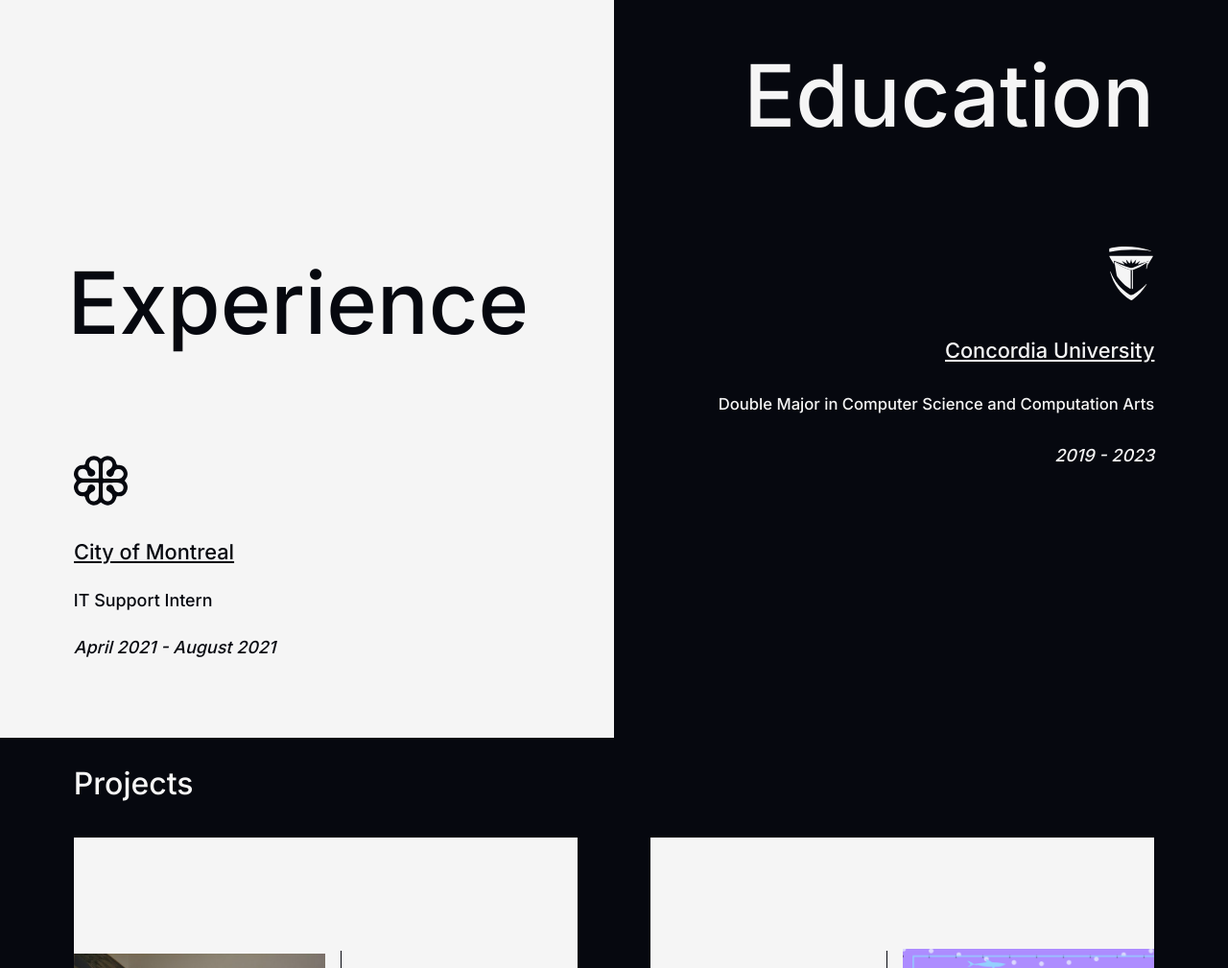
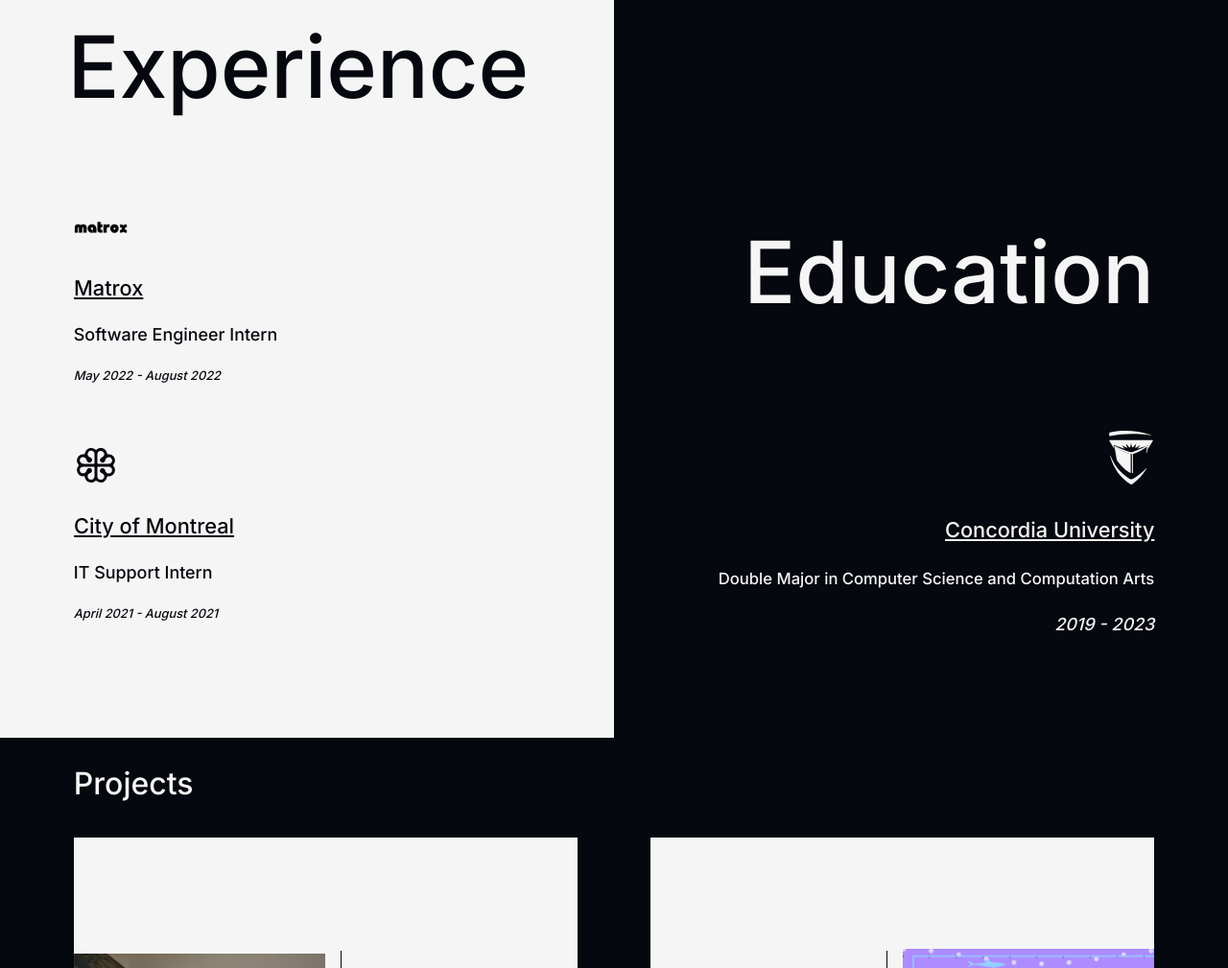
Before and after one commit to jabeaudry/portfolio, a website with bundled scripts: page index.html in a window 1280 px wide. Shown: the part 831-1840 px from the top of the page at 96% size. Built offline with nearby package versions, Linux system fonts and the light colour scheme; a web font is replaced by a local one.

Commit message:
job update

```diff
--- a/index.html
+++ b/index.html
@@ -8,9 +8,9 @@
     <title>Jacinthe Beaudry</title>
 
     <!--Style + font-->
-    <link rel="stylesheet" type="text/css" href="dist/css/main.min.css">
-    <link rel="stylesheet" type="text/css" href="dist/css/navbar.min.css">
-    <link rel="stylesheet" type="text/css" href="dist/css/scrollbar.min.css">
+    <link rel="stylesheet" type="text/css" href="assets\css\main.css">
+    <link rel="stylesheet" type="text/css" href="assets\css\navbar.css">
+    <link rel="stylesheet" type="text/css" href="assets\css\scrollbar.css">
     <link rel="preconnect" href="https://fonts.googleapis.com">
     <link rel="preconnect" href="https://fonts.gstatic.com" crossorigin>
     <link href="https://fonts.googleapis.com/css2?family=Abril+Fatface&family=Lato&family=Roboto&family=Source+Sans+Pro&display=swap" rel="stylesheet">
@@ -114,6 +114,20 @@
           </div>
 
           <div class="work-container" >
+            <div class="work" id="work2">
+              <img src=".github/matrox-logo-png-transparent.png" class="work-logo-2">
+
+                <div class="work-company-name hvr-skew-forward">
+                  <a href="https://www.matrox.com/en">Matrox</a>
+                </div>
+                <div class="work-company-title">
+                  Software Engineer Intern
+                </div>
+                <div class="work-company-years">
+                  <i>May 2022 - August 2022</i>
+                </div>
+
+            </div>
             <div class="work" id="work1">
               <img src=".github/Ville_de_Montreal-logo-black.svg" class="work-logo-1">
 
--- a/scss/main.scss
+++ b/scss/main.scss
@@ -146,7 +146,6 @@
   position: relative;
 }
 
-
 ul {
   list-style: none;
 }
@@ -158,7 +157,6 @@
 
 // Small devices (landscape phones, 576px and up)
 @media only screen and (max-width: 768px) and (min-width: 0px) {
-
 }
 
 @media (min-width: 576px) {
@@ -168,7 +166,6 @@
 // Medium devices (tablets, 768px and up)
 @media (min-width: 768px) {
   $rect-height: 2.5vw;
-
 }
 
 // Large devices (desktops, 992px and up)
@@ -199,7 +196,6 @@
 
 section {
   overflow: visible;
-
 }
 
 //
@@ -322,7 +318,7 @@
 .s1-top-white-square {
   height: 0vh;
 }
-.s1-arrow{
+.s1-arrow {
   position: absolute;
   top: 8vh;
   width: 6vh;
@@ -333,8 +329,7 @@
 }
 //section 1 responsive
 @media only screen and (max-width: 512px) and (min-width: 0px) {
-
-  .s1-arrow{
+  .s1-arrow {
     position: absolute;
     top: 8vh;
     width: 6vh;
@@ -401,13 +396,9 @@
     opacity: 1;
     bottom: 55vh;
   }
-
-
-
 }
 @media only screen and (max-width: 768px) and (min-width: 513px) {
-
-  .s1-arrow{
+  .s1-arrow {
     position: absolute;
     top: 8vh;
     width: 6vh;
@@ -475,9 +466,6 @@
     opacity: 1;
     bottom: 58vh;
   }
-
-
-
 }
 
 //
@@ -516,7 +504,7 @@
 }
 
 .intro-2 {
-  top: 35vh;
+  top: 4.3vh;
   left: 6vw;
   font-size: 7vw;
   width: 38vw;
@@ -534,7 +522,7 @@
 }
 
 .s2-intro-right {
-  top: 8vh;
+  top: 31vh;
   right: 6vw;
   width: 38vw;
   text-align: right;
@@ -564,8 +552,8 @@
 //job section
 .work-container {
   left: 6vw;
-  top: 63vh;
-  height: 30vh;
+  top: 30vh;
+  height: 70vh;
   width: 38vw;
   color: $main-black;
   font-family: "inter", sans-serif;
@@ -578,21 +566,34 @@
 
 .work {
   width: 100%;
-  height: 27vh;
+  height: 24vh;
   display: flex;
   flex-direction: column;
   justify-content: space-between;
   margin: auto;
 }
 
+.work#work2 {
+  margin-bottom: 7vh;
+}
+.work#work1 {
+  margin-top: 7vh;
+}
+.work-logo-2 {
+  height: 7vh;
+  width: 7vh;
+}
+
 .work-logo-1 {
   height: 7vh;
   width: 7vh;
-  margin-bottom: 1vh;
+  padding-right: 1.2vh;
+  padding-top: 1.2vh;
+  padding-bottom: 1.2vh;
 }
 
 .work-company-years {
-  font-size: 1.4vw;
+  font-size: 1vw;
 }
 .work-company-name a {
   color: #06080f;
@@ -603,7 +604,7 @@
 //school section
 .education-container {
   right: 6vw;
-  top: 36vh;
+  top: 60vh;
   height: 58vh;
   width: 38vw;
   font-family: "Inter", sans-serif;
@@ -617,7 +618,7 @@
 .school {
   width: 100%;
   color: $main-white;
-  height: 29vh;
+  height: 27vh;
   font-size: 1.3vw;
   display: flex;
   flex-direction: column;
@@ -659,7 +660,6 @@
   #section2 {
     height: 175vh;
     flex-direction: column;
-
   }
   .s2-p1 {
     width: 100vw;
@@ -678,7 +678,7 @@
   .intro-2 {
     font-size: 14vw;
     right: 6.5vw;
-    padding-left: 1.0vw;
+    padding-left: 1vw;
   }
 
   .work-container {
@@ -708,7 +708,7 @@
     top: 35vh;
     width: 90%;
     padding-left: 2vw;
-    padding-right:0;
+    padding-right: 0;
     right: unset;
     left: 6vw;
     right: unset;
@@ -756,7 +756,6 @@
   #section2 {
     height: 175vh;
     flex-direction: column;
-
   }
   .s2-p1 {
     width: 100vw;
@@ -775,7 +774,7 @@
   .intro-2 {
     font-size: 10vw;
     right: 6.5vw;
-    padding-left: 1.0vw;
+    padding-left: 1vw;
   }
 
   .work-container {
@@ -805,7 +804,7 @@
     top: 35vh;
     width: 90%;
     padding-left: 2vw;
-    padding-right:0;
+    padding-right: 0;
     right: unset;
     left: 6vw;
     right: unset;
@@ -1014,7 +1013,7 @@
 }
 
 //phone section 3
-@media only screen and (max-width: 512px) and (min-width: 0px)  {
+@media only screen and (max-width: 512px) and (min-width: 0px) {
   #section3 {
     height: 99vh;
     width: 100%;
@@ -1032,7 +1031,6 @@
     left: 6.5vw;
     margin-top: 2vh;
     margin-bottom: 5vh;
-
   }
   .s3-p1 {
     height: 38vh;
@@ -1063,8 +1061,7 @@
   }
 }
 
-
-@media only screen and (max-width: 768px) and (min-width: 513px)  {
+@media only screen and (max-width: 768px) and (min-width: 513px) {
   #section3 {
     height: 99vh;
     width: 100%;
@@ -1082,7 +1079,6 @@
     left: 6.5vw;
     margin-top: 2vh;
     margin-bottom: 5vh;
-
   }
   .s3-p1 {
     height: 38vh;
@@ -1255,11 +1251,8 @@
   transition-duration: 400ms;
 }
 
-
-
 //phone section 4
-@media only screen and (max-width: 512px) and (min-width: 0px)  {
-
+@media only screen and (max-width: 512px) and (min-width: 0px) {
   #section4 {
     height: 68vh;
     font-family: "inter", sans-serif;
@@ -1310,7 +1303,7 @@
   }
 
   .section4-description-text {
-    font-size:2.8vw;
+    font-size: 2.8vw;
     color: $main-black;
   }
   .section4-description-title a {
@@ -1322,10 +1315,8 @@
     left: 3vw;
     top: -250vh;
   }
-
-}
-@media only screen and (max-width: 768px) and (min-width: 513px)  {
-
+}
+@media only screen and (max-width: 768px) and (min-width: 513px) {
   #section4 {
     height: 68vh;
     font-family: "inter", sans-serif;
@@ -1354,7 +1345,6 @@
     width: 80%;
     left: 5.3vw;
     opacity: 1;
-
   }
 
   .s4-project1-top {
@@ -1376,7 +1366,7 @@
   }
 
   .section4-description-text {
-    font-size:2.5vw;
+    font-size: 2.5vw;
     color: $main-black;
   }
   .section4-description-title a {
@@ -1390,10 +1380,7 @@
   }
 }
 
-
-@media only screen and (max-width: 1200px) and (min-width: 769px)  {
-
-
+@media only screen and (max-width: 1200px) and (min-width: 769px) {
   .section4-picture-container {
     height: auto;
     width: 55vw;
@@ -1497,11 +1484,10 @@
   color: blue;
 }
 
-@media (min-width: 300px)  {
+@media (min-width: 300px) {
   .s5-p1 a {
     font-size: 10vw;
   }
-
 
   .lets-connect {
     font-size: 4.5vh;
@@ -1526,7 +1512,6 @@
 }
 
 @media (min-width: 576px) {
-
   .s5-p1 {
     left: 0;
     width: 100vw;
@@ -1556,7 +1541,6 @@
     font-size: 2.9vw;
     writing-mode: vertical-lr;
   }
-
 }
 //used for the observer API
 .dot {
@@ -1568,7 +1552,6 @@
   z-index: 30;
 }
 
-
 .dot.dot-section-1 {
   bottom: 75vh;
 }
```
Also changed, not shown: .github/matrox-logo-png-transparent.png (added), assets/css/main.css. Lines whose indentation alone changed are shown as unchanged.
